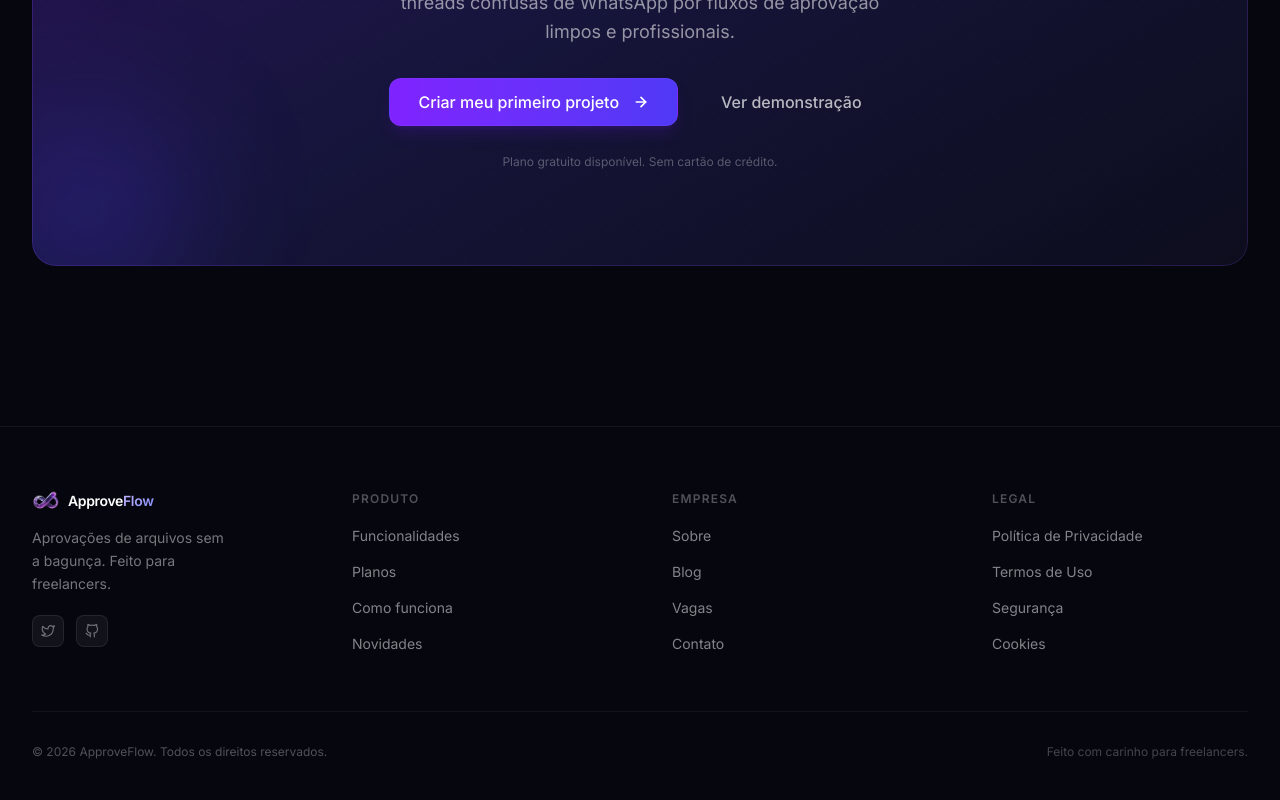
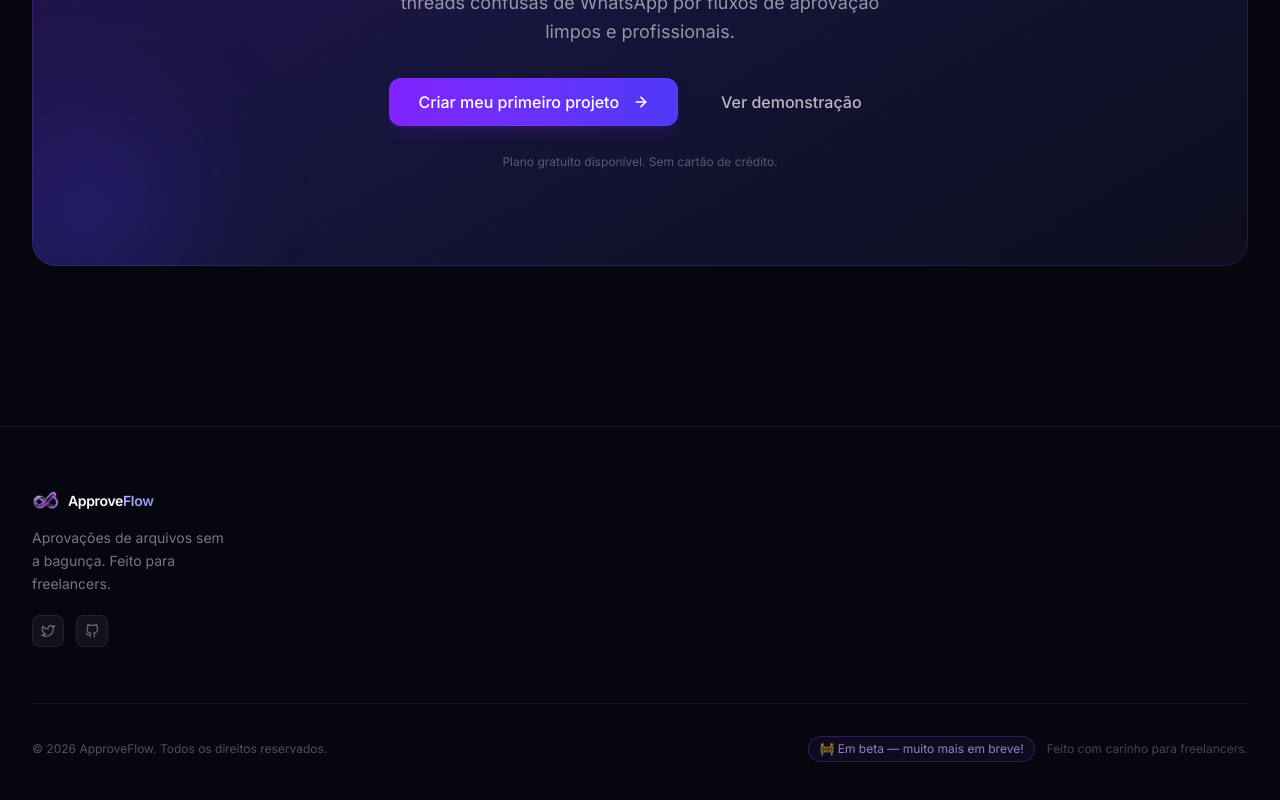
Before and after one commit to joaosilva-web/approveflow, a Next.js app: page / in a window 1280 px wide. Shown: the part 4397-5197 px from the top of the page. Built offline with nearby package versions, Linux system fonts and the light colour scheme.

Commit message:
fix: comment out footer links (pages not ready) and add beta badge

```diff
--- a/components/layout/Footer.tsx
+++ b/components/layout/Footer.tsx
@@ -155,8 +155,8 @@ export default function Footer() {
             </div>
           </div>
 
-          {/* Link columns */}
-          {t.columns.map(({ heading, links }) => (
+          {/* Link columns — páginas ainda não disponíveis (em breve) */}
+          {/* {t.columns.map(({ heading, links }) => (
             <div key={heading} className="flex flex-col gap-4">
               <h3 className="text-xs font-semibold text-white/30 uppercase tracking-widest">
                 {heading}
@@ -174,7 +174,7 @@ export default function Footer() {
                 ))}
               </ul>
             </div>
-          ))}
+          ))} */}
         </div>
 
         {/* Bottom bar */}
@@ -182,7 +182,12 @@ export default function Footer() {
           <p className="text-xs text-white/30">
             © {new Date().getFullYear()} ApproveFlow. {t.allRights}
           </p>
-          <p className="text-xs text-white/25">{t.madeWith}</p>
+          <div className="flex items-center gap-3">
+            <span className="text-xs text-violet-300/70 border border-violet-500/25 bg-violet-500/[0.07] px-2.5 py-1 rounded-full">
+              🚧 {lang === "pt" ? "Em beta — muito mais em breve!" : "Beta — more coming soon!"}
+            </span>
+            <p className="text-xs text-white/25">{t.madeWith}</p>
+          </div>
         </div>
       </Container>
     </footer>
```
